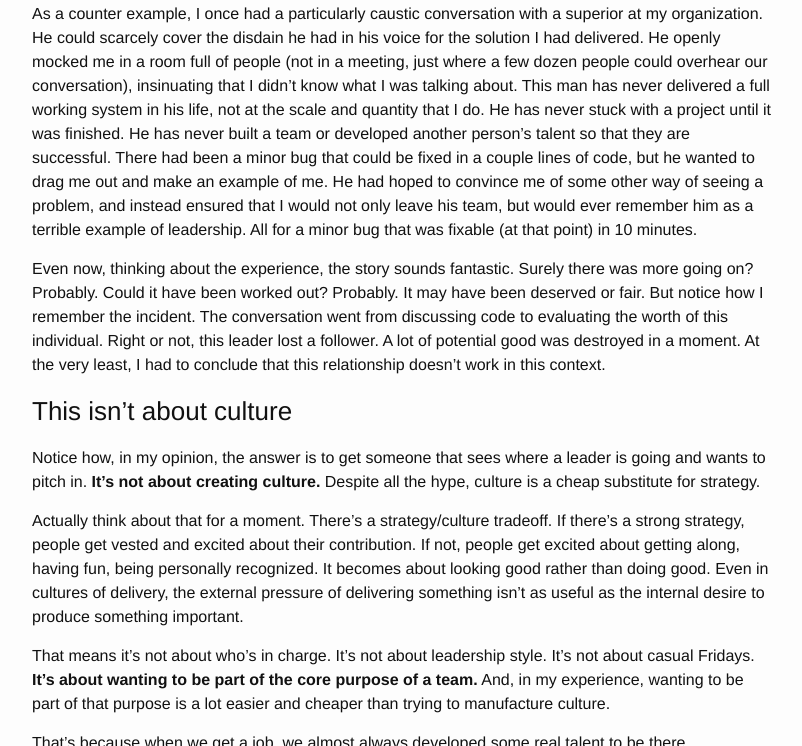
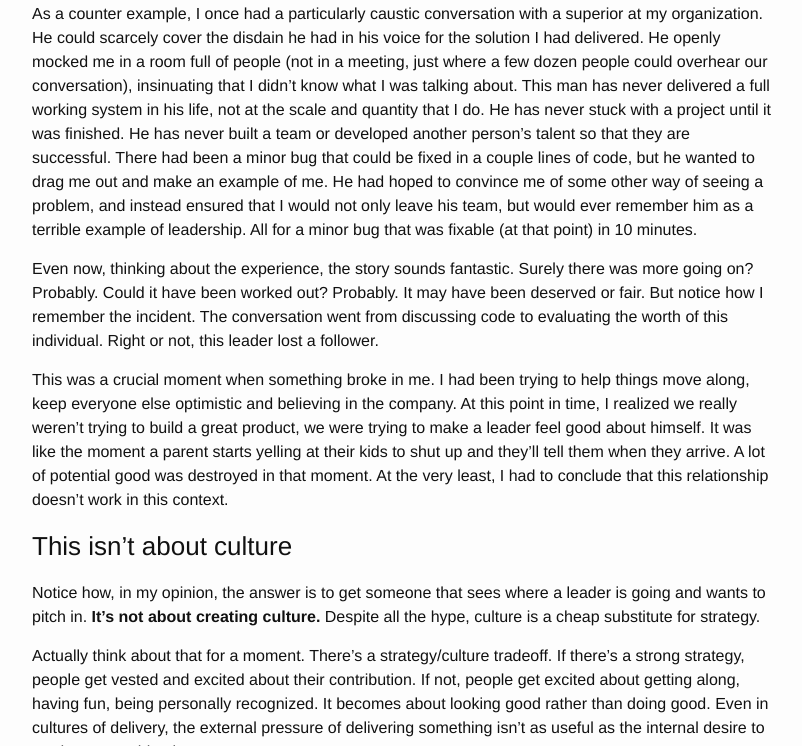
Before and after one commit to davidrichards/davidrichards.github.io, a Jekyll site: the page built from _posts/2016-5-4-where-are-we-going.markdown, in a window 1280 px wide and 900 px high, scrolled down 1672 px, cut to the strip 0-746 px from the top of the window. Shown: the whole strip, without its empty margins (238-1040 px from the left). Built offline with Jekyll 4.4.1, drawn with Linux system fonts in a browser that asks for light colours.

Commit message:
leadership

```diff
--- a/_posts/2016-5-4-where-are-we-going.markdown
+++ b/_posts/2016-5-4-where-are-we-going.markdown
@@ -34,7 +34,9 @@ A particularly loyal employee told me why he was willing to stay so long at a tr
 
 As a counter example, I once had a particularly caustic conversation with a superior at my organization.  He could scarcely cover the disdain he had in his voice for the solution I had delivered.  He openly mocked me in a room full of people (not in a meeting, just where a few dozen people could overhear our conversation), insinuating that I didn't know what I was talking about.  This man has never delivered a full working system in his life, not at the scale and quantity that I do.  He has never stuck with a project until it was finished.  He has never built a team or developed another person's talent so that they are successful.  There had been a minor bug that could be fixed in a couple lines of code, but he wanted to drag me out and make an example of me.  He had hoped to convince me of some other way of seeing a problem, and instead ensured that I would not only leave his team, but would ever remember him as a terrible example of leadership.  All for a minor bug that was fixable (at that point) in 10 minutes.
 
-Even now, thinking about the experience, the story sounds fantastic.  Surely there was more going on?  Probably.  Could it have been worked out?  Probably.  It may have been deserved or fair. But notice how I remember the incident.  The conversation went from discussing code to evaluating the worth of this individual.  Right or not, this leader lost a follower.  A lot of potential good was destroyed in a moment.  At the very least, I had to conclude that this relationship doesn't work in this context.
+Even now, thinking about the experience, the story sounds fantastic.  Surely there was more going on?  Probably.  Could it have been worked out?  Probably.  It may have been deserved or fair. But notice how I remember the incident.  The conversation went from discussing code to evaluating the worth of this individual.  Right or not, this leader lost a follower.
+
+This was a crucial moment when something broke in me.  I had been trying to help things move along, keep everyone else optimistic and believing in the company.  At this point in time, I realized we really weren't trying to build a great product, we were trying to make a leader feel good about himself.  It was like the moment a parent starts yelling at their kids to shut up and they'll tell them when they arrive.  A lot of potential good was destroyed in that moment.  At the very least, I had to conclude that this relationship doesn't work in this context.
 
 ### This isn't about culture
 
```
